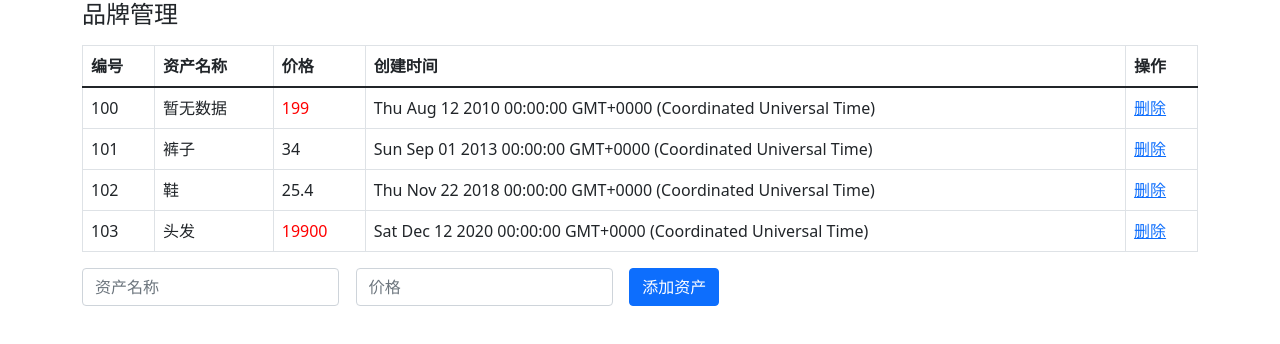
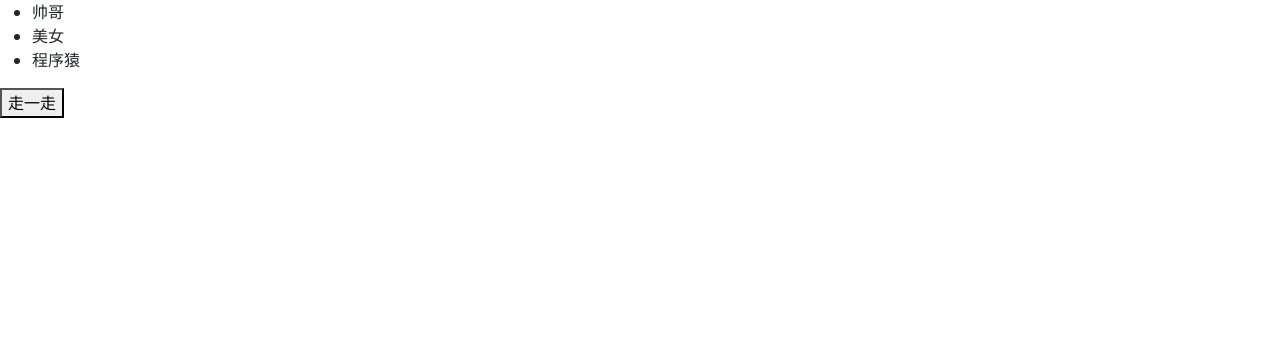
Before and after one commit to haiou1314/tack01, a Vue app: page / in a window 1280 px wide. Shown: the top 344 px of the page. Built offline with nearby package versions, Linux system fonts and the light colour scheme.

Commit message:
帅哥美女走一走案例

```diff
--- /dev/null
+++ b/src/09_附加练习_1.帅哥美女走一走.vue
@@ -0,0 +1,26 @@
+<template>
+  <div id="app">
+    <ul>
+      <li v-for="item in myArr" :key="item">{{ item }}</li>
+    </ul>
+    <button @click="btn">走一走</button>
+  </div>
+</template>
+
+<script>
+export default {
+  data() {
+    return {
+      myArr: ['帅哥', '美女', '程序猿'],
+    }
+  },
+  methods: {
+    btn(){
+        this.myArr.push(this.myArr[0])
+        this.myArr.shift()
+    }
+  },
+}
+</script>
+
+<style></style>
--- a/src/main.js
+++ b/src/main.js
@@ -1,5 +1,5 @@
 import Vue from 'vue'
-import App from './08_案例_品牌管理.vue'
+import App from './09_附加练习_1.帅哥美女走一走.vue'
 import '../node_modules/bootstrap/dist/css/bootstrap.css'
 
 Vue.config.productionTip = false
```
